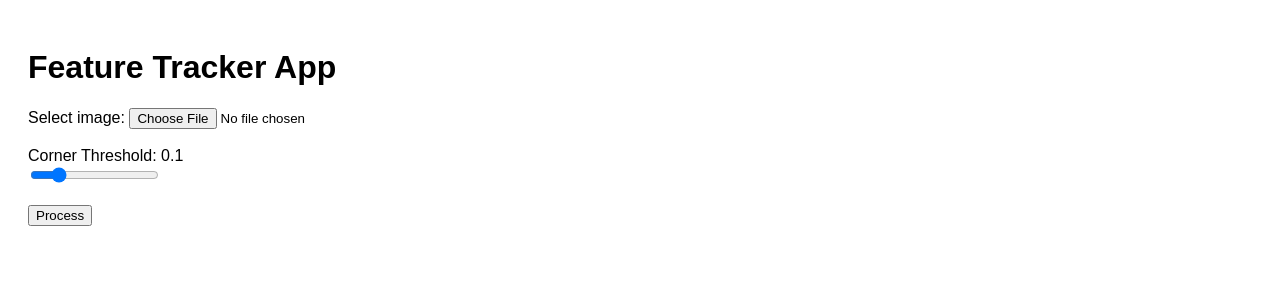
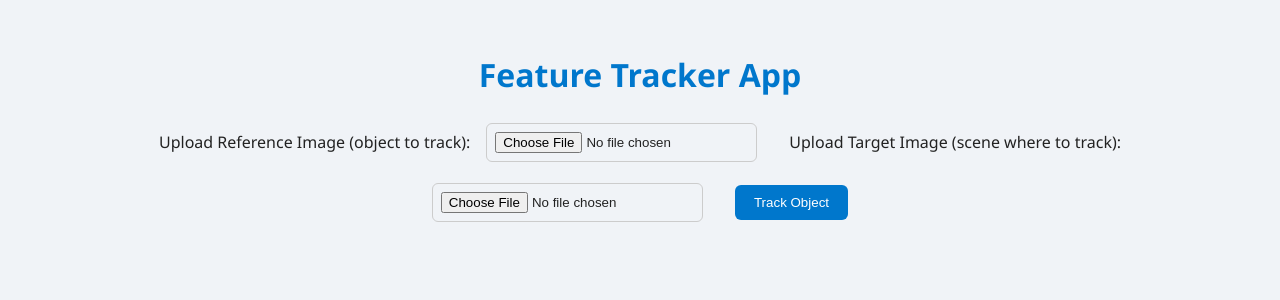
Before and after one commit to Ashwinib26/Multi-Feature-Object-Tracker, a Flask app: page / in a window 1280 px wide. Shown: the top 300 px of the page. Run offline with Flask 3, Linux system fonts and the light colour scheme.

Commit message:
Feature Update-Object Tracking Model

```diff
--- a/app.py
+++ b/app.py
@@ -18,20 +18,26 @@ def index():
 
 @app.route('/upload', methods=['POST'])
 def upload():
-    file = request.files.get('image')
-    threshold = float(request.form.get('threshold', 0.1))  # example slider for corner threshold
+    ref_file = request.files.get('reference_image')
+    target_file = request.files.get('target_image')
 
-    if file:
-        unique_id = str(uuid.uuid4())[:8]
-        filename = f"{unique_id}_{secure_filename(file.filename)}"
-        filepath = os.path.join(UPLOAD_FOLDER, filename)
-        file.save(filepath)
+    if ref_file and target_file:
+        uid = str(uuid.uuid4())[:8]
 
-        result_path, stats = process_tracking_image(filepath, filename, threshold)
+        ref_filename = f"{uid}_ref_{secure_filename(ref_file.filename)}"
+        target_filename = f"{uid}_target_{secure_filename(target_file.filename)}"
+
+        ref_path = os.path.join(UPLOAD_FOLDER, ref_filename)
+        target_path = os.path.join(UPLOAD_FOLDER, target_filename)
+
+        ref_file.save(ref_path)
+        target_file.save(target_path)
+
+        result_path, stats = process_tracking_image(ref_path, target_path, ref_filename, target_filename)
 
         return render_template(
             'index.html',
-            original_image=url_for('static', filename=f'uploads/{filename}') + f"?t={int(time())}",
+            original_image=url_for('static', filename=f'uploads/{target_filename}') + f"?t={int(time())}",
             processed_image=url_for('static', filename=f'results/{os.path.basename(result_path)}') + f"?t={int(time())}",
             stats=stats
         )
--- a/templates/index.html
+++ b/templates/index.html
@@ -3,24 +3,20 @@
 <head>
     <meta charset="UTF-8">
     <title>Feature Tracker App</title>
-    <style>
-        body { font-family: Arial, sans-serif; padding: 20px; }
-        .container { display: flex; gap: 40px; }
-        img { max-width: 400px; }
-    </style>
+    <link rel="stylesheet" href="{{ url_for('static', filename='styles.css') }}" />
 </head>
 <body>
     <h1>Feature Tracker App</h1>
     <form action="/upload" method="post" enctype="multipart/form-data">
-        <label>Select image:</label>
-        <input type="file" name="image" required><br><br>
+        <label>Upload Reference Image (object to track):</label>
+        <input type="file" name="reference_image" required><br><br>
 
-        <label>Corner Threshold: <span id="threshValue">0.1</span></label><br>
-        <input type="range" name="threshold" min="0.01" max="0.5" step="0.01" value="0.1" oninput="document.getElementById('threshValue').innerText=this.value">
-        <br><br>
+        <label>Upload Target Image (scene where to track):</label>
+        <input type="file" name="target_image" required><br><br>
 
-        <button type="submit">Process</button>
+        <button type="submit">Track Object</button>
     </form>
+
 
     {% if original_image and processed_image %}
     <h2>Results:</h2>
```
Also changed, not shown: utils/tracker.py (+22 -12 lines), static/results/processed_3de6b7d4_dog.jpg (deleted), static/uploads/3de6b7d4_dog.jpg (deleted).
